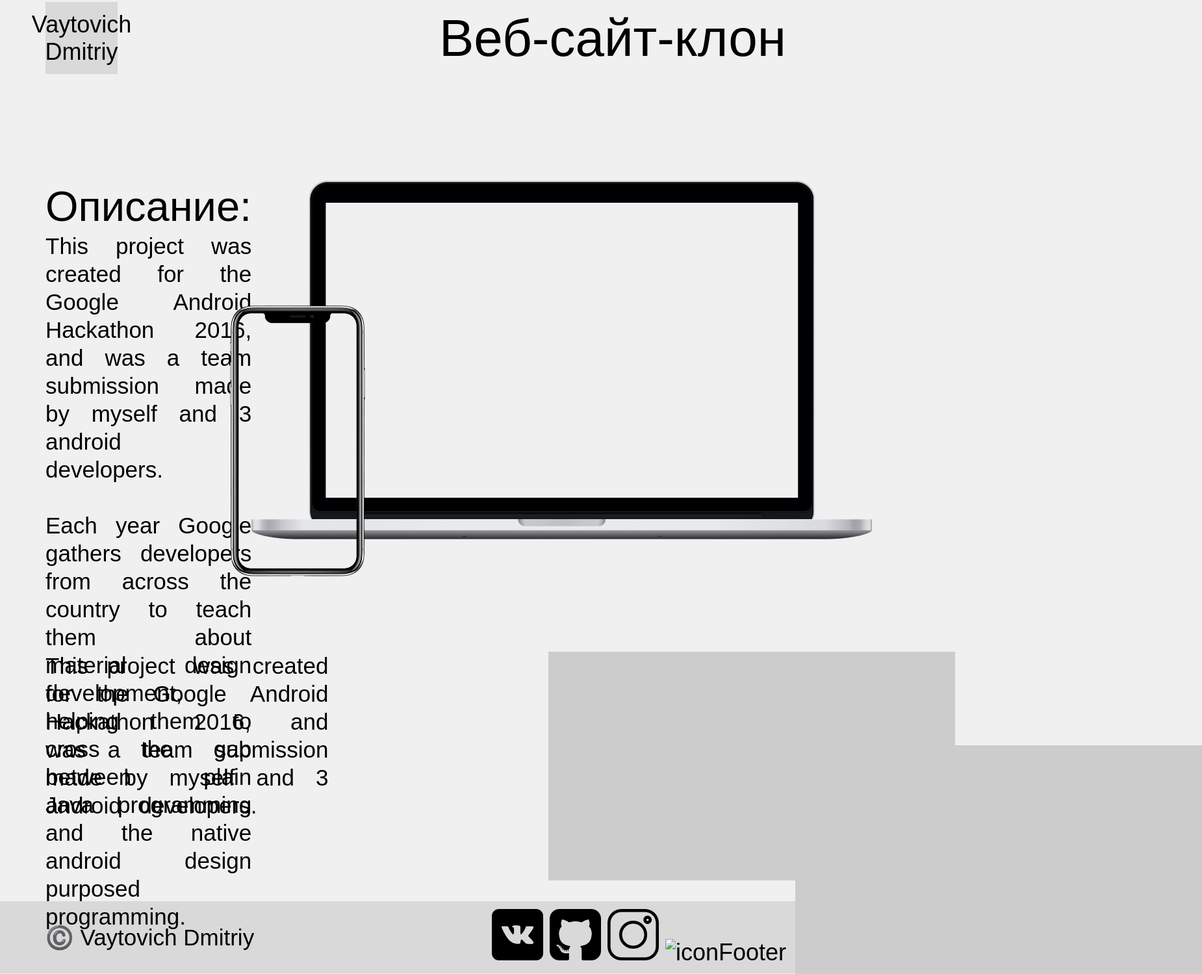
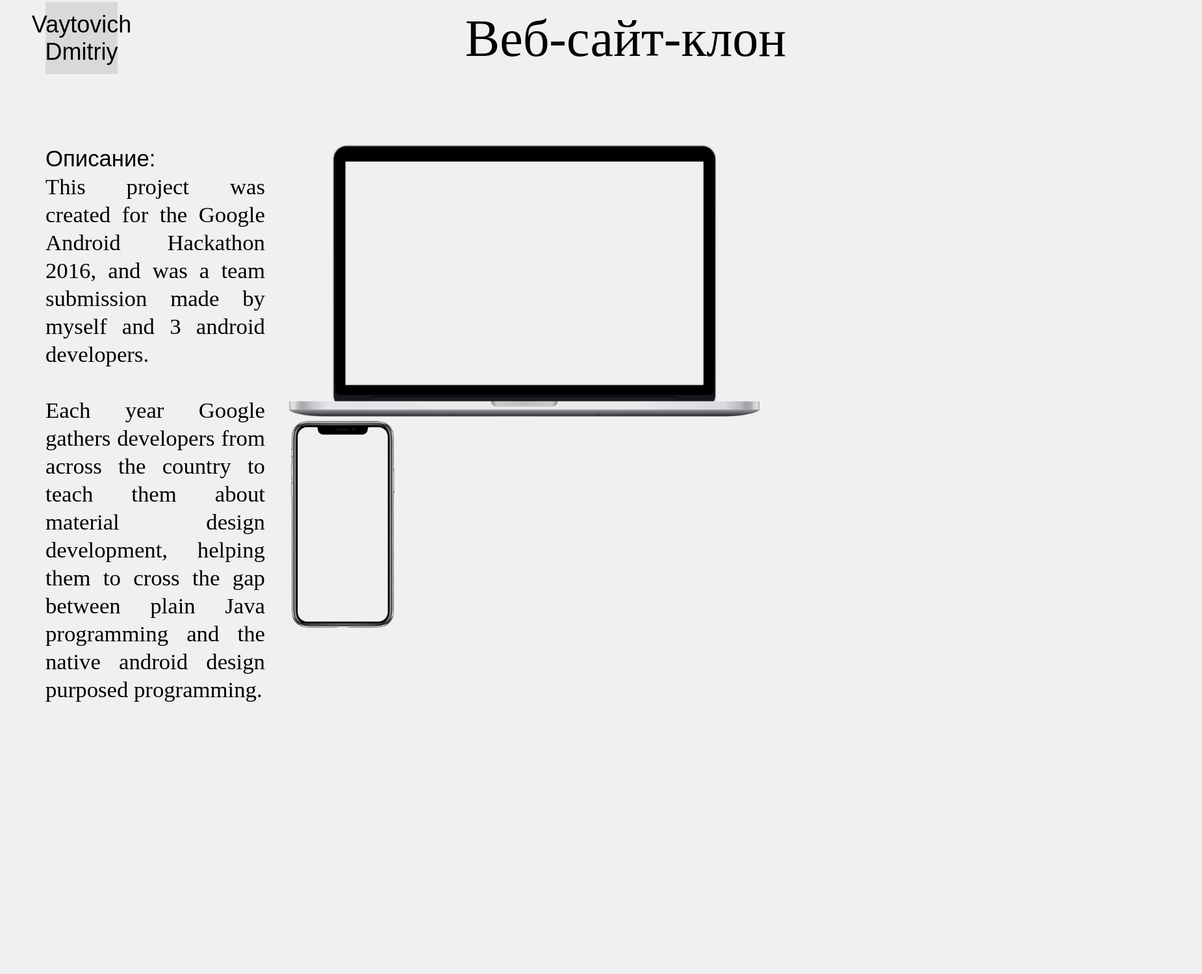
Before and after one commit to 5Cord/Portfolio, a plain HTML site: page Page.html in a window 1280 px wide. Shown: the part 28-1527 px from the top of the page at 65% size, 1850 px wide, since content can reach past the window. After the commit the page ends 1111 px from the top, so only its background shows below. Drawn offline with Linux system fonts and the light colour scheme.

Commit message:
Changed main page. Completely page.html

```diff
--- a/Page.html
+++ b/Page.html
@@ -1,64 +1,42 @@
 <!DOCTYPE html>
-<html lang="en">
+<html lang="ru">
   <head>
     <meta charset="UTF-8" />
     <meta http-equiv="X-UA-Compatible" content="IE=edge" />
     <meta name="viewport" content="width=device-width, initial-scale=1.0" />
-    <link href="Style/Style.css" rel="stylesheet" />
+    <link rel="stylesheet" href="Style/Page.css" />
+    <link rel="stylesheet" href="Style/Style.css" />
     <title>Page</title>
   </head>
 
   <body>
-    <div class="container">
     <nav>
       <div class="block__logo">
         <div class="block__logo__text">Vaytovich Dmitriy</div>
       </div>
-        <h1>Веб-сайт-клон</h1>
+      <div class="block__text">Веб-сайт-клон</div>
     </nav>
-    </div>
-    <div class="containerContent">
-      <div class="UpBlock">
-        <div class="LeftBlock">
-          <h2>Описание:</h2>
+
+    <div class="container__page">
+      <div class="leftBlock">
         <div class="description">
+          <div class="titleDescription">Описание:</div>
           This project was created for the Google Android Hackathon 2016, and
           was a team submission made by myself and 3 android developers.
-            <br />
-            <br />
-            Each year Google gathers developers from across the country to teach
-            them about material design development, helping them to cross the
-            gap between plain Java programming and the native android design
-            purposed programming.
+        </br>
+        </br>
+          Each year Google gathers developers from across the country to teach them
+          about material design development, helping them to cross the gap
+          between plain Java programming and the native android design purposed
+          programming.
         </div>
       </div>
-        <div class="RightBlock">
-          <img src="Image/Telephone.png" alt="imagePhone" class="PhoneImage" />
-          <img src="Image/NoteBook.png" alt="imagePC" class="PCImage" />
-        </div>
-      </div>
-      <div class="DownBlock">
-        <div class="LeftBlock__Down">
-          <div class="description">
-            This project was created for the Google Android Hackathon 2016, and
-            was a team submission made by myself and 3 android developers.
-          </div>
-        </div>
-        <div class="RightBlock__Down">
-          <img src="Image/screenShot.png" alt="ScreenShotUp" class="ScreenShotUp" />
-          <img src="Image/screenShot.png" alt="ScreenShotDown" class="ScreenShotDown" />
+      <div class="rightBlock">
+        <div class="container__device">
+          <img class="Notebook" src="Image/NoteBook.png" alt="Notebook">
+          <img class="Telephone" src="Image/Telephone.png" alt="Notebook">
         </div>
       </div>
     </div>
   </body>
-
-  <footer>
-    <div class="footer__text">©️ Vaytovich Dmitriy</div>
-    <div class="footer__incon">
-      <img src="Image/vkontakte-sign.png" alt="iconFooter" class="iconFooter" />
-      <img src="Image/github-sign.png" alt="iconFooter" class="iconFooter" />
-      <img src="Image/insta-sign.png" alt="iconFooter" class="iconFooter" />
-      <img src="Image/twitter-sign.png" alt="iconFooter" class="iconFooter" />
-    </div>
-  </footer>
 </html>
--- /dev/null
+++ b/Style/Page.css
@@ -0,0 +1,50 @@
+* {
+  margin: 0;
+  font-family: "Montserrat", sans-serif;
+}
+
+nav {
+  margin-bottom: 8.5%;
+}
+
+.block__text {
+  font-family: "Montserrat";
+  font-style: normal;
+  font-weight: 400;
+  font-size: 80px;
+  line-height: 98px;
+}
+
+.container__page {
+  padding: 0 70px;
+  display: flex;
+}
+
+.leftBlock {
+  width: 200%;
+}
+
+. .titleDescription {
+  font-family: "Montserrat";
+  font-style: normal;
+  font-weight: 400;
+  font-size: 65px;
+  line-height: 79px;
+}
+.description {
+  font-family: "Montserrat";
+  font-style: normal;
+  font-weight: 400;
+  font-size: 217%;
+  line-height: 43px;
+  text-align: justify;
+  margin-right: 10%;
+}
+
+.Notebook {
+  width: 94.7%;
+}
+
+.Telephone {
+  width: 21.5%;
+}
--- a/Style/Style.css
+++ b/Style/Style.css
@@ -29,11 +29,11 @@ html {
   height: 100vh;
   background-color: #f0f0f0;
   position: relative;
-  /* overflow-y: hidden; */
   z-index: -1;
 }
 
 nav {
+  padding: 0 70px;
   display: flex;
   justify-content: space-between;
   padding-top: 31px;
@@ -58,6 +58,8 @@ nav {
   justify-content: center;
   width: 111px;
   height: 111px;
+  text-align: center;
+  font-size: 36px;
 }
 
 .block__socSeti {
@@ -78,7 +80,6 @@ nav {
 }
 
 .container {
-  padding: 0 70px;
   font-size: 36px;
   text-align: center;
 }
@@ -145,95 +146,6 @@ nav {
   background: #b3b3b3;
 }
 
-.UpBlock {
-  display: flex;
-  margin-top: 164px;
-  margin-bottom: 164px;
-  position: relative;
-  justify-content: space-between;
+.container__circle {
+  padding: 0 70px;
 }
-
-.DownBlock {
-  display: flex;
-  margin-top: 164px;
-  margin-bottom: 164px;
-  justify-content: space-between;
-  position: relative;
-}
-
-.description {
-  position: absolute;
-  font-style: normal;
-  font-weight: 200;
-  font-size: 35px;
-  line-height: 43px;
-  text-align: justify;
-  word-spacing: 18px;
-}
-
-.PhoneImage {
-  position: absolute;
-  left: -37px;
-  top: 188px;
-  width: 216px;
-  height: 425px;
-  z-index: 2;
-}
-
-.PCImage {
-  height: 552px;
-  left: 877px;
-}
-
-.ScreenShotUp {
-  position: absolute;
-  width: 626px;
-  height: 352px;
-  left: 1154px;
-  top: 144px;
-}
-
-.ScreenShotDown {
-  position: absolute;
-  width: 626px;
-  height: 352px;
-  left: 774px;
-  top: 0px;
-}
-
-.LeftBlock {
-  position: relative;
-  width: 38.2%;
-}
-
-.RightBlock {
-  position: relative;
-}
-
-footer {
-  height: 111px;
-  background: #d9d9d9;
-  display: flex;
-  align-items: center;
-  padding: 0 70px;
-  font-size: 36px;
-  justify-content: space-between;
-  margin-top: 30%;
-}
-
-.footer__text {
-  font-style: normal;
-  font-weight: 400;
-  font-size: 35px;
-  line-height: 43px;
-  text-align: justify;
-}
-
-.iconFooter {
-  width: 79px;
-}
-
-.LeftBlock__Down {
-  position: relative;
-  width: 38.2%;
-}
```
Also changed, not shown: Index.html (+3 -2 lines), Style/Footer.css (added, +22 -0 lines), Style/StyleSlider.css (+0 -18 lines), 1 other file. Lines whose indentation alone changed are shown as unchanged.
